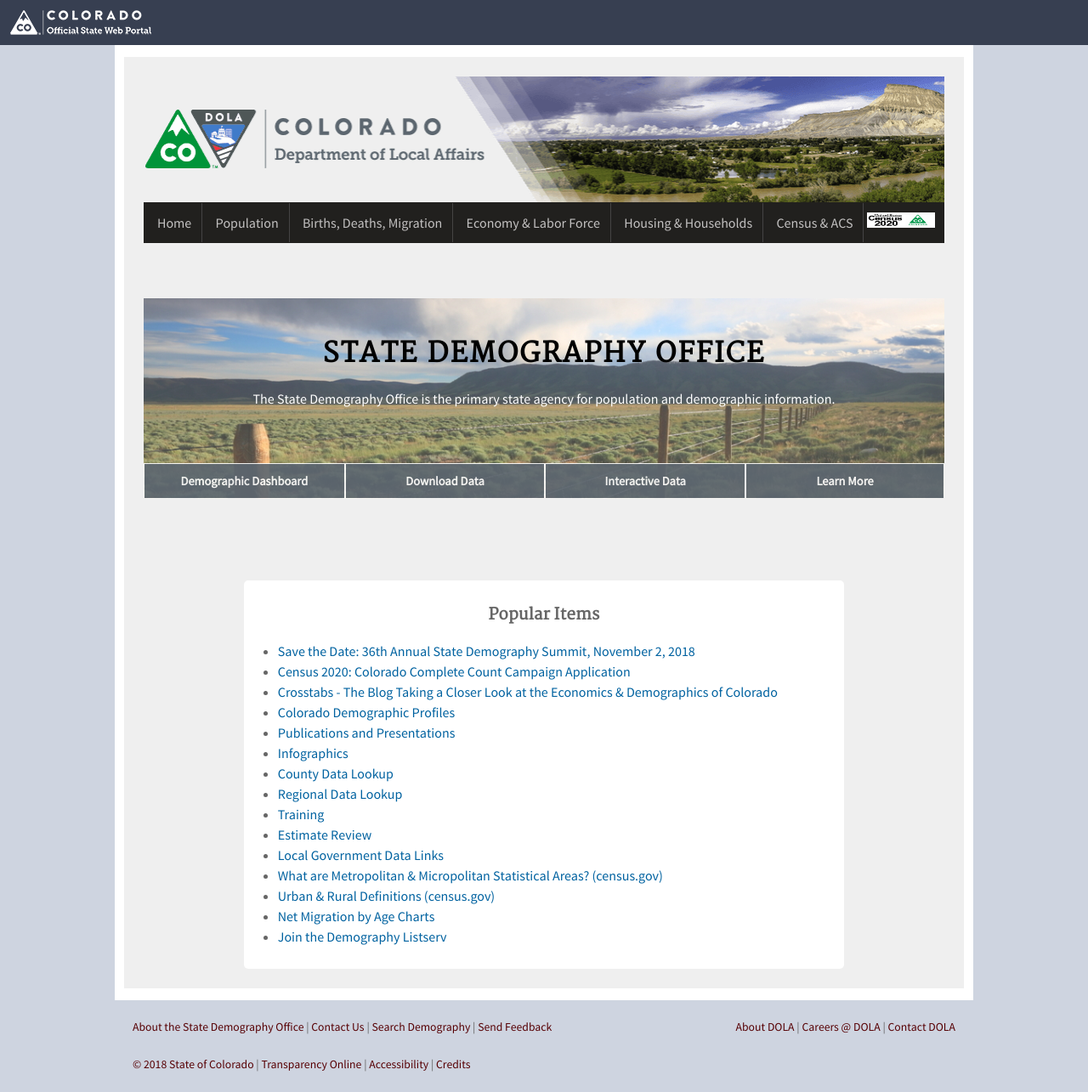
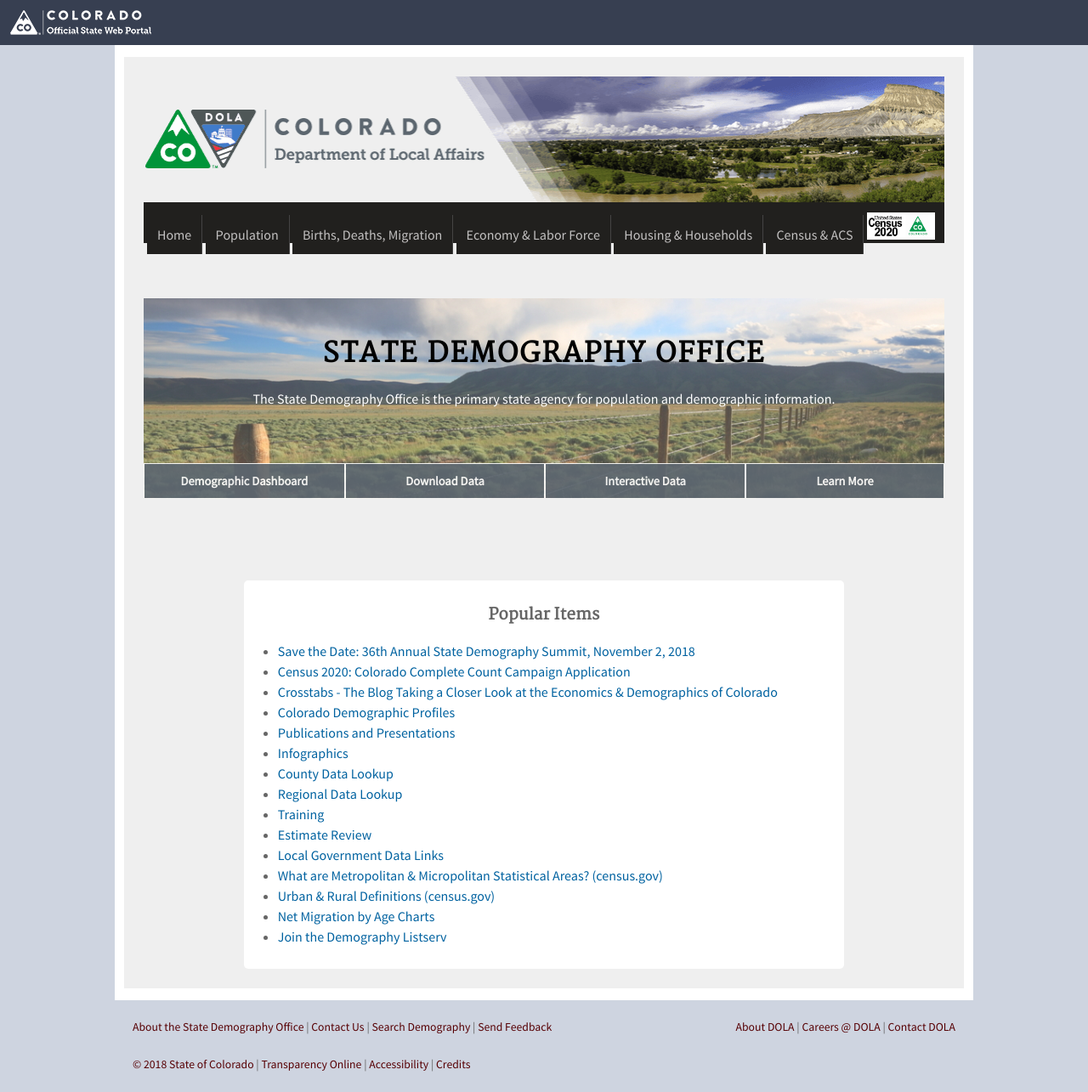
Before and after one commit to TBleess/Website_New, a Jekyll site: the page built from pages/0_Homepage_and_Footer_Links/index.md, in a window 1280 px wide. Shown: the whole page at 85% size. Built offline with Jekyll 4.4.1, drawn with Linux system fonts in a browser that asks for light colours.

Commit message:
Update _header.html

```diff
--- a/_includes/_header.html
+++ b/_includes/_header.html
@@ -27,8 +27,8 @@
                                 <a href="/housing-and-households/">Housing &amp; Households</a></li>
                             <li class="padding-normal">
                                 <a href="/census-acs/">Census &amp; ACS</a></li>
-                            <li>
-                              <a href="/census-acs/2020-census-information/#census-information-2020"><img src="/images/CO2020.jpg" height=18px width=80px></a>
+                            <li class="padding-none">
+                              <a href="/census-acs/2020-census-information/#census-information-2020"><img src="/images/CO2020.jpg" height=32px width=80px></a>
                             </li>
                         </ul>
                     </nav>
```
